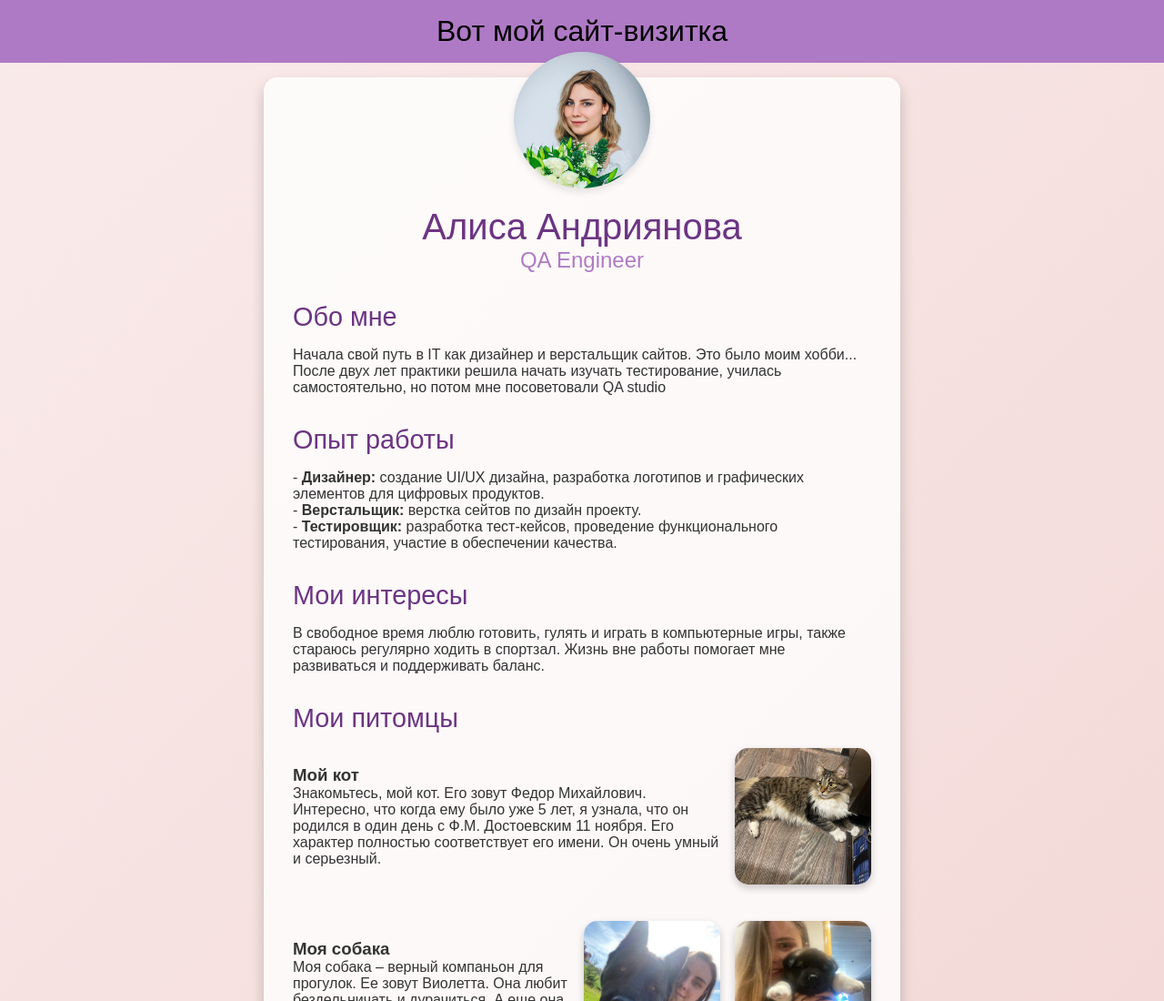
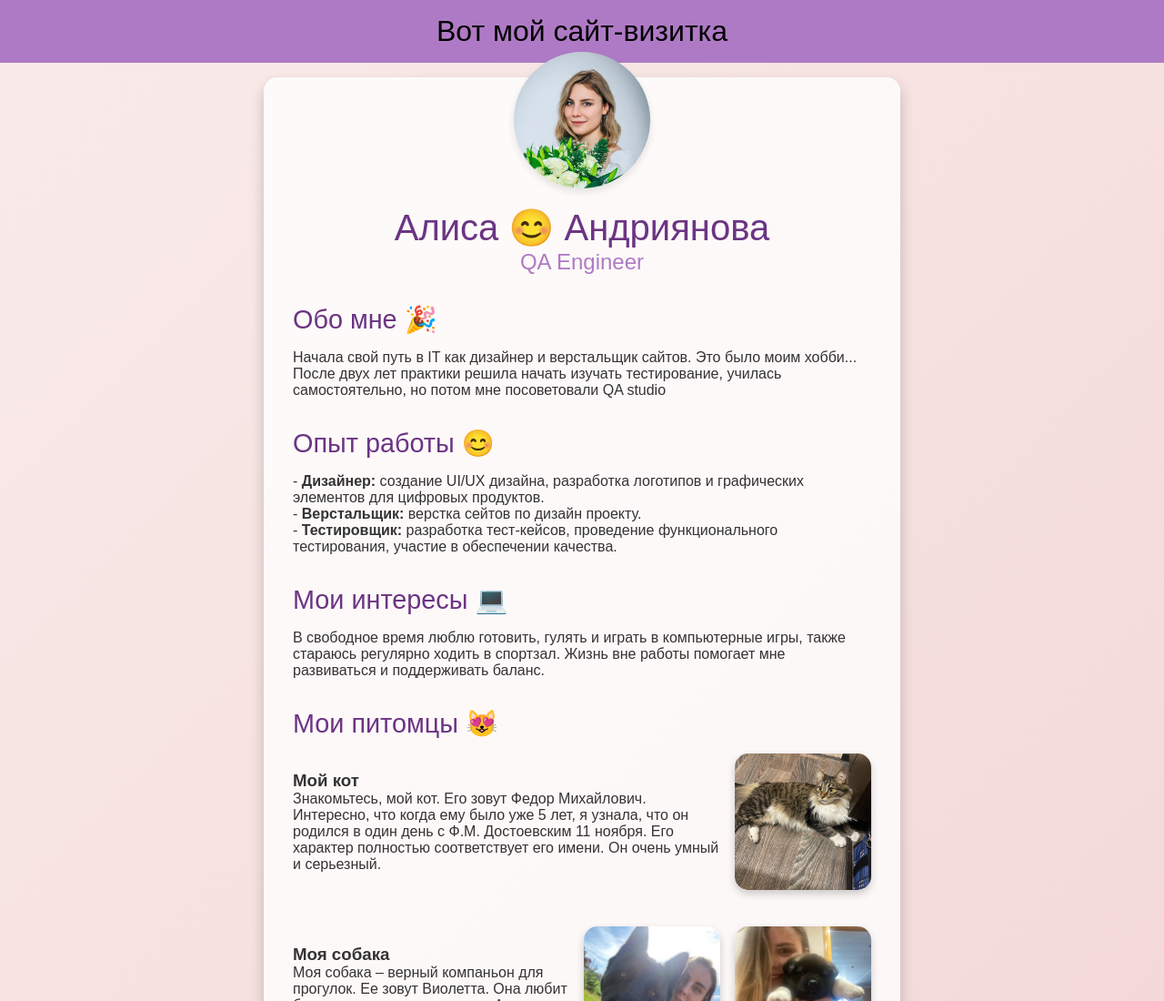
Before and after one commit to Alisa2244/cv, a plain HTML site: page index.html in a window 1280 px wide. Shown: the top 1100 px of the page at 91% size. Drawn offline with nearby package versions, Linux system fonts and the light colour scheme.

Commit message:
Добавила эмодзи

```diff
--- a/index.html
+++ b/index.html
@@ -21,12 +21,12 @@
       </div>
 
       <!-- Имя и основная информация -->
-      <h1 class="name">Алиса Андриянова</h1>
+      <h1 class="name">Алиса &#128522 Андриянова</h1>
       <p class="subtitle">QA Engineer</p>
 
       <!-- Блок обо мне -->
       <section class="about-section">
-        <h2>Обо мне</h2>
+        <h2>Обо мне &#127881</h2>
         <p>
           Начала свой путь в IT как дизайнер и верстальщик сайтов. Это было моим хобби... После двух лет практики решила начать изучать тестирование, училась самостоятельно, но потом мне посоветовали QA studio
         </p>
@@ -34,7 +34,7 @@
 
       <!-- Блок опыта работы -->
       <section class="experience-section">
-        <h2>Опыт работы</h2>
+        <h2>Опыт работы &#128522</h2>
         <p>
           - <strong>Дизайнер:</strong> создание UI/UX дизайна, разработка логотипов и графических элементов для цифровых продуктов.<br>
           - <strong>Верстальщик:</strong> верстка сейтов по дизайн проекту.<br>
@@ -44,7 +44,7 @@
 
       <!-- Блок мои интересы -->
       <section class="interests-section">
-        <h2>Мои интересы</h2>
+        <h2>Мои интересы &#128187</h2>
         <p>
           В свободное время люблю готовить, гулять и играть в компьютерные игры, также стараюсь регулярно ходить в спортзал. Жизнь вне работы помогает мне развиваться и поддерживать баланс.
         </p>
@@ -52,7 +52,7 @@
 
       <!-- Блок мои питомцы -->
 <section class="pets-section">
-  <h2>Мои питомцы</h2>
+  <h2>Мои питомцы &#128571</h2>
   <div class="pet">
     <div class="pet-info">
       <h3>Мой кот</h3>
@@ -66,7 +66,7 @@
       <p>Моя собака – верный компаньон для прогулок. Ее зовут Виолетта. Она любит бездельничать и дурачиться. А еще она родила много щенят.</p>
     </div>
     <div class="pet-image-container">
-      <img src="photo_2024-10-25 23.10.27.jpeg"Фото собаки" class="pet-image">
+      <img src="photo_2024-10-25 23.10.27.jpeg" alt="Фото собаки" class="pet-image">
       <img src="photo_2024-10-25 23.10.23.jpeg" alt="Фото собаки" class="pet-image">
     </div>
   </div>
```
